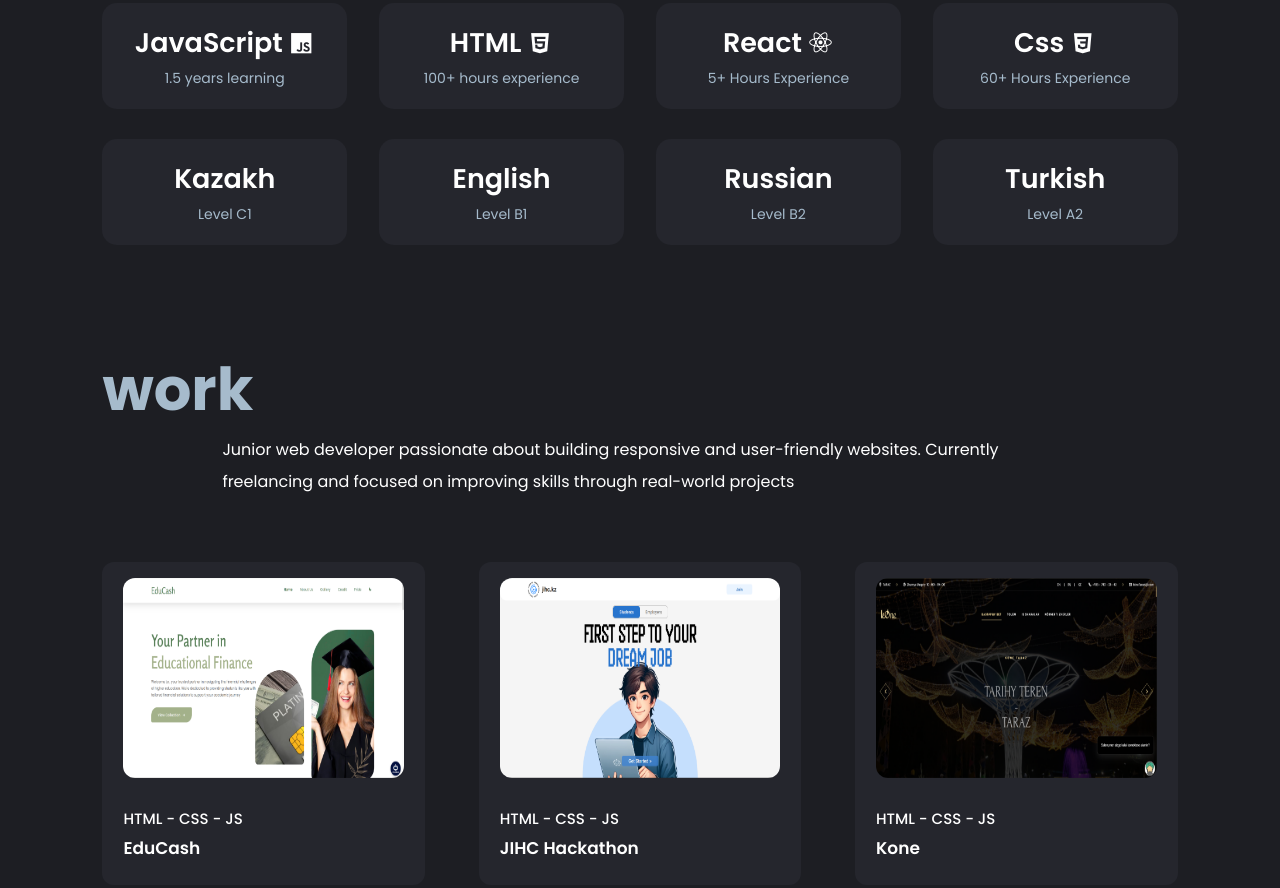
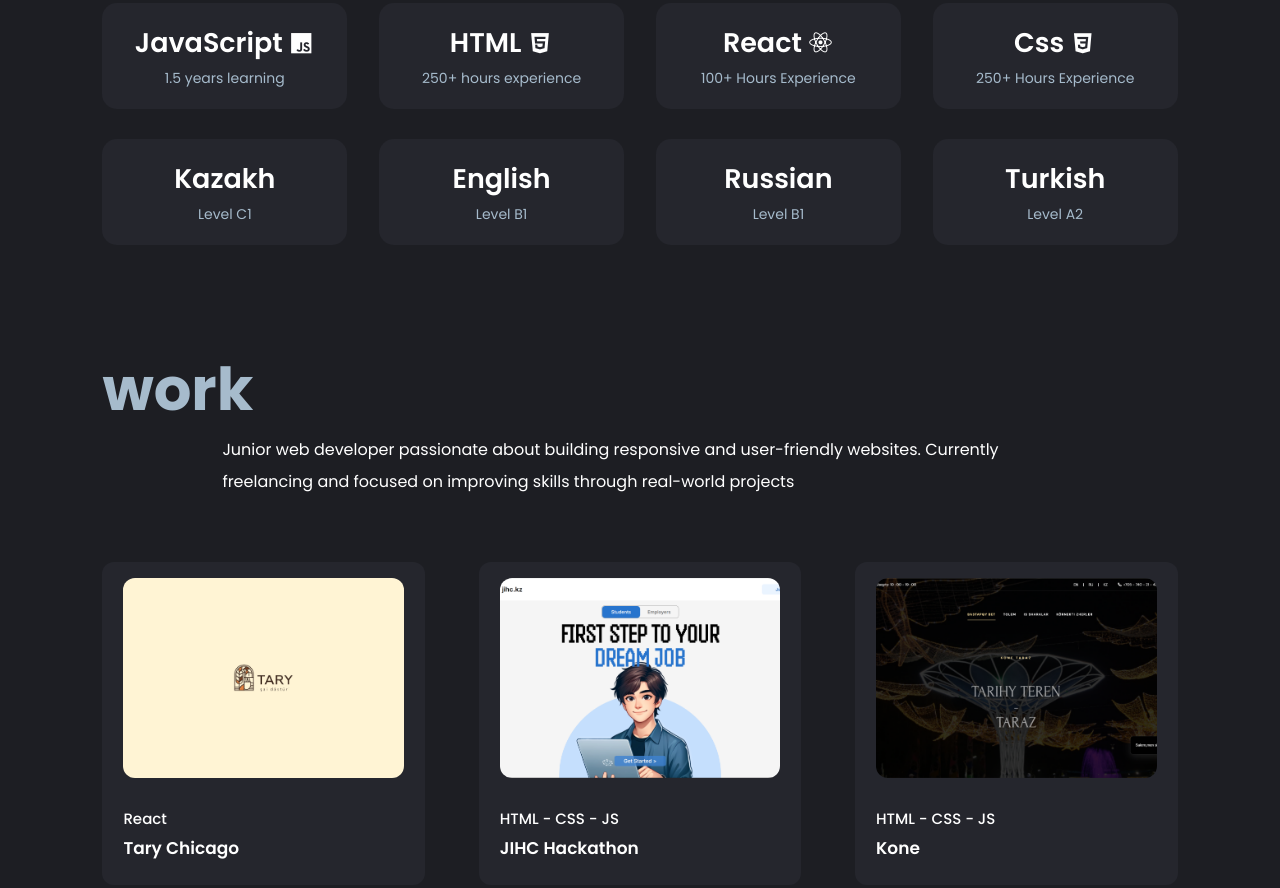
Before and after one commit to nuralliv/Profile, a plain HTML site: page index.html in a window 1280 px wide. Shown: the part 1052-1940 px from the top of the page. Drawn offline with nearby package versions, Linux system fonts and the light colour scheme.

Commit message:
last commit

```diff
--- a/Portfolio.css
+++ b/Portfolio.css
@@ -279,6 +279,7 @@
 	.row img {
 		height: 200px;
 		width: 100%;
+		object-fit: cover;
 		border-radius: 12px;
 		margin-bottom: 1.4rem;
 
--- a/index.html
+++ b/index.html
@@ -52,7 +52,7 @@
 				<a href="#"
 					onclick="window.open('https://mail.google.com/mail/?view=cm&fs=1&to=izetkhannurali@gmail.com');"><i
 						class="ri-mail-open-line"></i>Mail me</a>
-				<a href="https://drive.google.com/file/d/1v_7zvj3Pd-fhROByStLgLC8RSbs7-y_A/view" class="btn2"><i
+				<a target="_blank" href="https://drive.google.com/file/d/1v_7zvj3Pd-fhROByStLgLC8RSbs7-y_A/view?usp=sharing" class="btn2"><i
 						class="ri-arrow-down-line"></i>Download CV</a>
 
 			</div>
@@ -97,7 +97,7 @@
 			<div class="boxes">
 				<div class="box">
 					<h3>HTML <i class='bx bxl-html5'></i></h3>
-					<div>100+ hours experience </div>
+					<div>250+ hours experience </div>
 				</div>
 				<div class="box">
 					<h3>English </h3>
@@ -107,17 +107,17 @@
 			<div class="boxes">
 				<div class="box">
 					<h3>React <i class='bx bxl-react'></i></h3>
-					<div>5+ Hours Experience</div>
+					<div>100+ Hours Experience</div>
 				</div>
 				<div class="box">
 					<h3>Russian</h3>
-					<div>Level B2</div>
+					<div>Level B1</div>
 				</div>
 			</div>
 			<div class="boxes">
 				<div class="box">
 					<h3>Css <i class='bx bxl-css3'></i></h3>
-					<div>60+ Hours Experience</div>
+					<div>250+ Hours Experience</div>
 				</div>
 				<div class="box">
 					<h3>Turkish</h3>
@@ -142,17 +142,17 @@
 		</div>
 		<div class="work-content">
 
-			<a href="https://dancing-churros-1f5bd1.netlify.app/home" class="row">
-				<img src="./image.png" alt="">
+			<a target="_blank" href="https://nuralliv.github.io/tary.chicago/" class="row">
+				<img src="./tary.png" alt="">
 				<div class="main-row">
 					<div class="row-text">
-						<h5>HTML - CSS - JS</h5>
-						<h4>EduCash</h4>
+						<h5>React</h5>
+						<h4>Tary Chicago</h4>
 					</div>
 				</div>
 			</a>
 
-			<a href="https://jihchackaton.netlify.app/" class="row">
+			<a target="_blank" href="https://jihchackaton.netlify.app/" class="row">
 				<img src="./hackathon.png" alt="">
 				<div class="main-row">
 					<div class="row-text">
@@ -162,7 +162,7 @@
 				</div>
 			</a>
 
-			<a href="https://kone-taraz.netlify.app/index.html" class="row">
+			<a target="_blank" href="https://kone-taraz.netlify.app/index.html" class="row">
 				<img src="./kone.png" alt="">
 				<div class="main-row">
 					<div class="row-text">
```
Also changed, not shown: image.png (deleted), tary.png (added).
